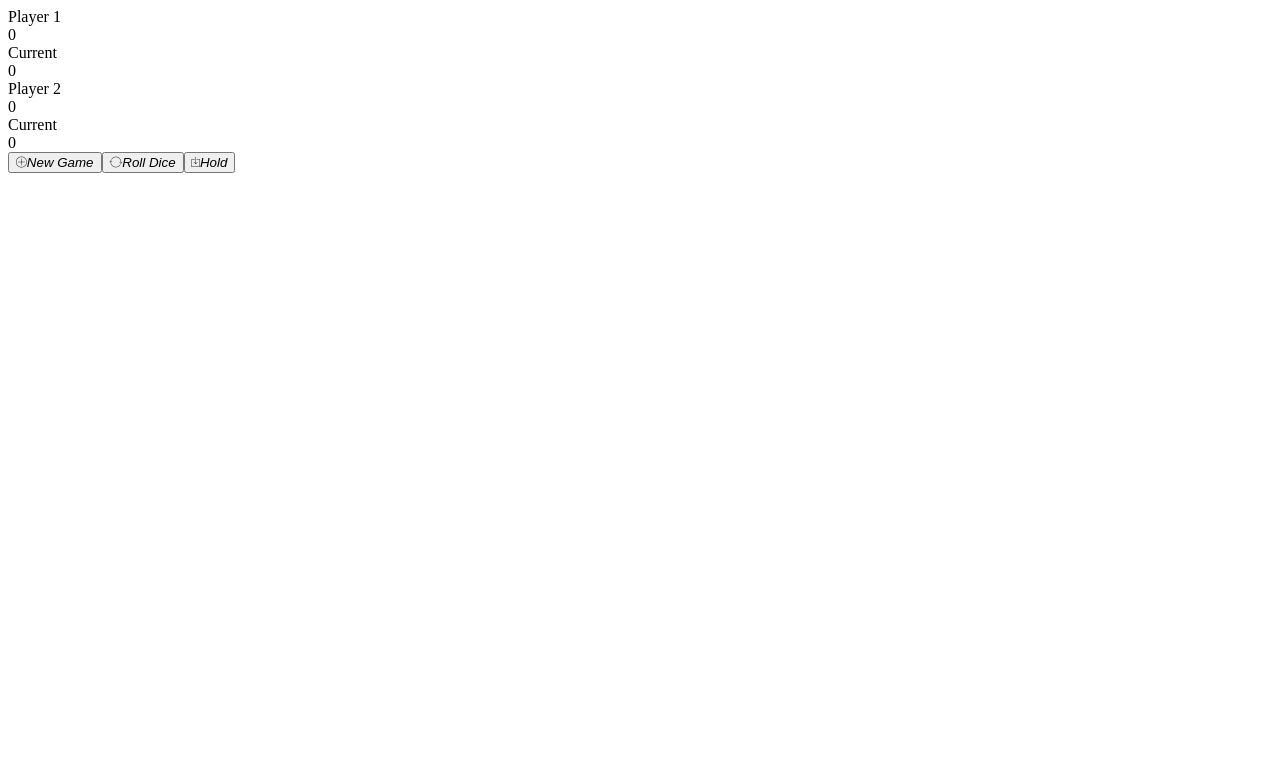
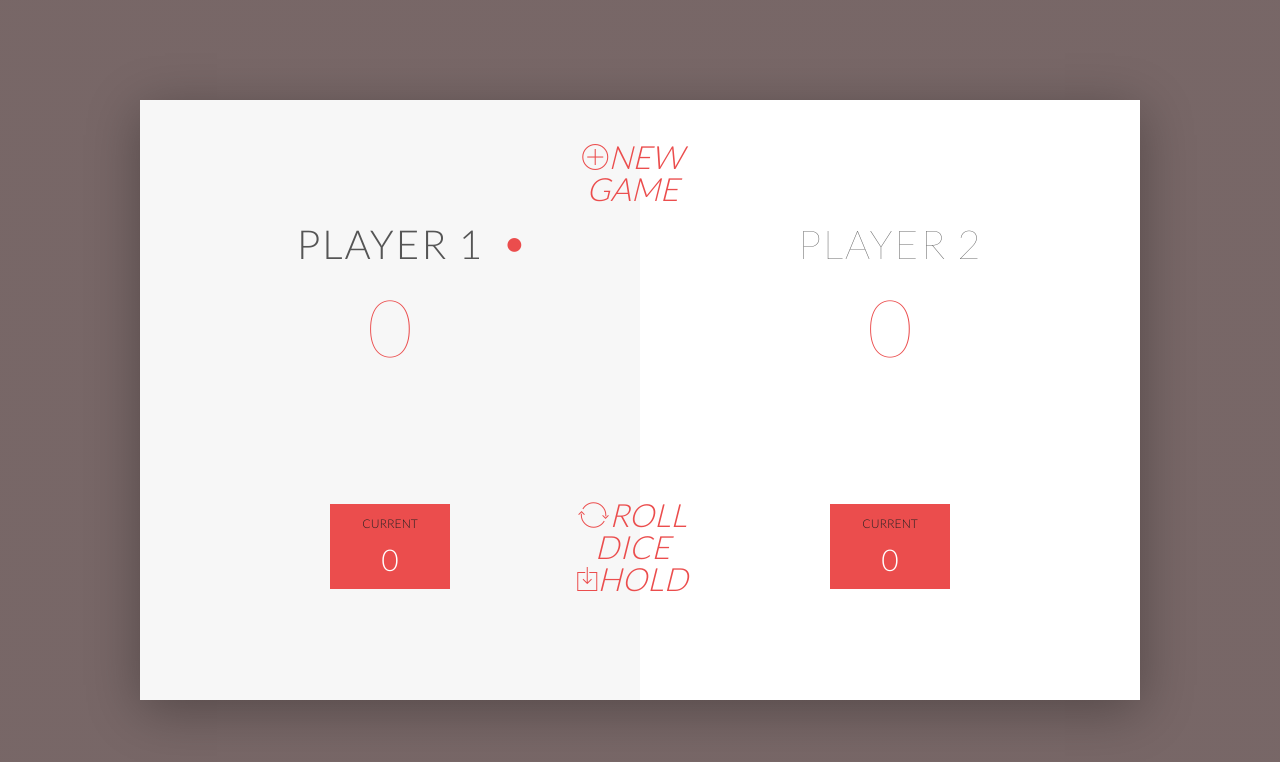
Before and after one commit to St3ve89/js-dice-game, a plain HTML site: page index.html in a window 1280 px wide. Drawn offline with nearby package versions, Linux system fonts and the light colour scheme; the site is published under a folder, as on GitHub Pages, so addresses that start at the root find nothing.

Commit message:
Update 2018-06-25T20:36:01.093Z

```diff
--- a/index.html
+++ b/index.html
@@ -1 +1 @@
-<!DOCTYPE html><html lang="en"><head><meta charset="UTF-8"><meta name="viewport" content="width=device-width, initial-scale=1.0"><meta http-equiv="X-UA-Compatible" content="ie=edge"><link href="https://fonts.googleapis.com/css?family=Lato:100,300,600" rel="stylesheet" type="text/css"><link href="http://code.ionicframework.com/ionicons/2.0.1/css/ionicons.min.css" rel="stylesheet" type="text/css"><link rel="stylesheet" href="/style.css"><title>Dice Game</title></head><body><div class="wrapper clearfix"><div class="player-0-panel active"><div class="player-name" id="name-0">Player 1</div><div class="player-score" id="score-0">43</div><div class="player-current-box"><div class="player-current-label">Current</div><div class="player-current-score" id="current-0">11</div></div></div><div class="player-1-panel"><div class="player-name" id="name-0">Player 2</div><div class="player-score" id="score-1">72</div><div class="player-current-box"><div class="player-current-label">Current</div><div class="player-current-score" id="current-1">0</div></div></div><button class="btn-new"><i class="ion-ios-plus-outline">New Game</i></button><button class="btn-roll"><i class="ion-ios-loop">Roll Dice</i></button><button class="btn-hold"><i class="ion-ios-download-outline">Hold</i></button><img class="dice" src="asset/image/dice-5.png" alt="Dice"><script src="asset/js/main.js"></script></div></body></html>
+<!DOCTYPE html><html lang="en"><head><meta charset="UTF-8"><meta name="viewport" content="width=device-width, initial-scale=1.0"><meta http-equiv="X-UA-Compatible" content="ie=edge"><link href="https://fonts.googleapis.com/css?family=Lato:100,300,600" rel="stylesheet" type="text/css"><link href="http://code.ionicframework.com/ionicons/2.0.1/css/ionicons.min.css" rel="stylesheet" type="text/css"><link rel="stylesheet" href="style.css"><title>Dice Game</title></head><body><div class="wrapper clearfix"><div class="player-0-panel active"><div class="player-name" id="name-0">Player 1</div><div class="player-score" id="score-0">43</div><div class="player-current-box"><div class="player-current-label">Current</div><div class="player-current-score" id="current-0">11</div></div></div><div class="player-1-panel"><div class="player-name" id="name-0">Player 2</div><div class="player-score" id="score-1">72</div><div class="player-current-box"><div class="player-current-label">Current</div><div class="player-current-score" id="current-1">0</div></div></div><button class="btn-new"><i class="ion-ios-plus-outline">New Game</i></button><button class="btn-roll"><i class="ion-ios-loop">Roll Dice</i></button><button class="btn-hold"><i class="ion-ios-download-outline">Hold</i></button><img class="dice" src="asset/image/dice-5.png" alt="Dice"><script src="asset/js/main.js"></script></div></body></html>
```
